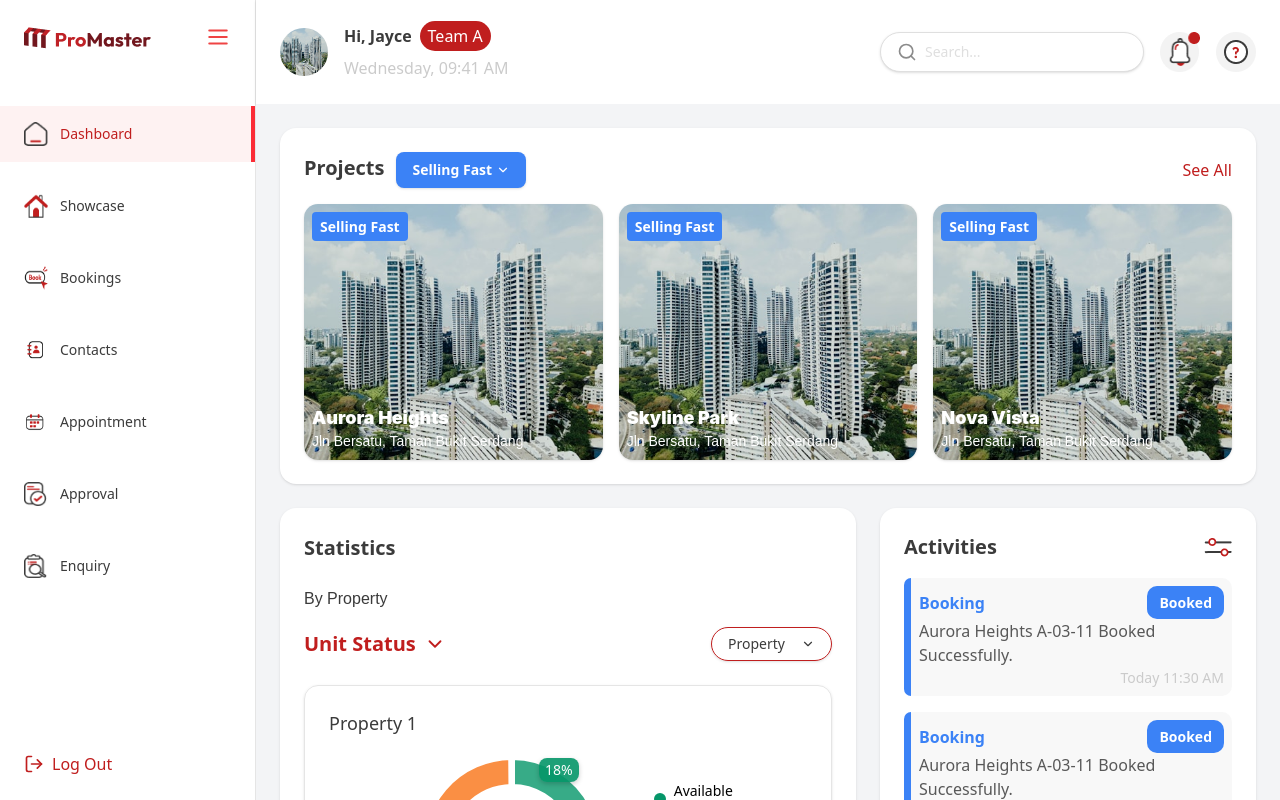
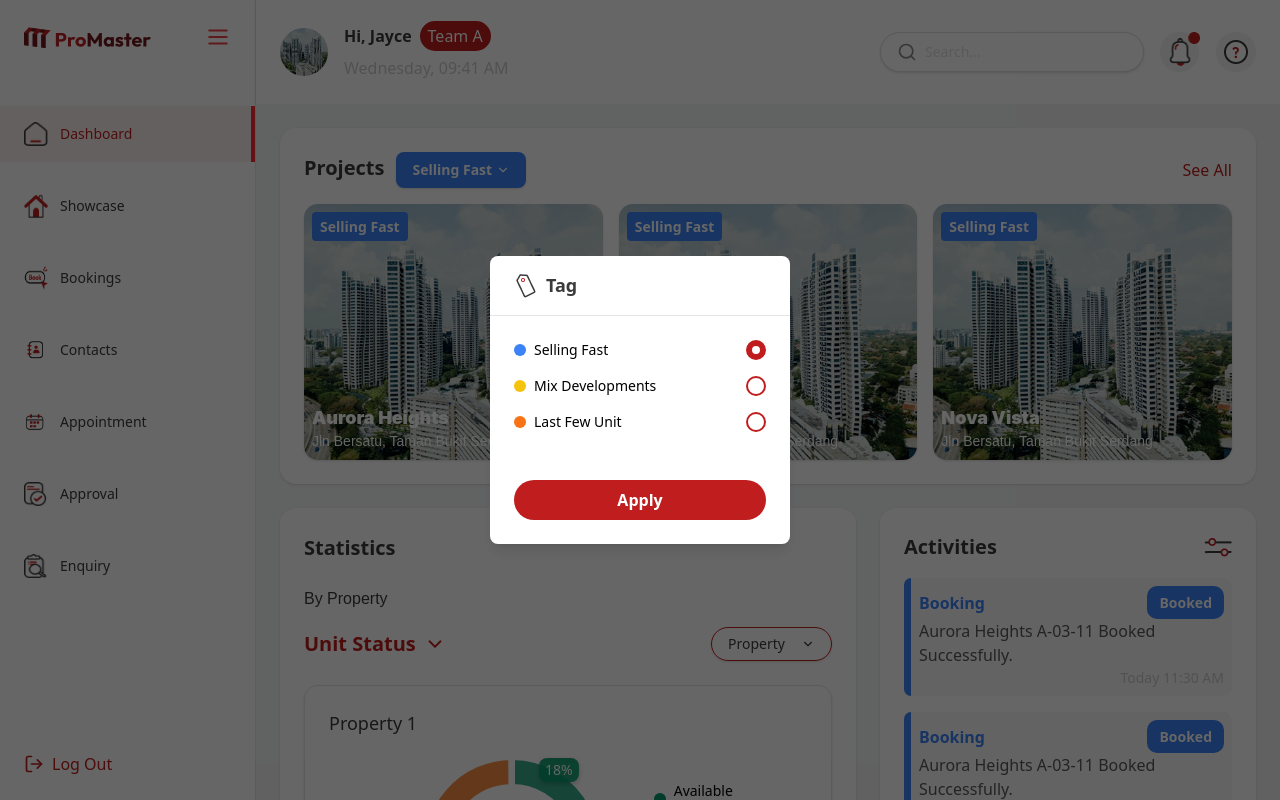
Before and after one commit to devLifeAg/ProMaster, a React (Vite) app: page /ProMaster/Dashboard in a window 1280 px wide. Both pictures are taken after a click on the button "Selling Fast". Built offline with nearby package versions, Linux system fonts and the light colour scheme.

Commit message:
add dashboard dialog

```diff
--- /dev/null
+++ b/src/components/DashboardDialog.tsx
@@ -0,0 +1,119 @@
+// components/TagDialog.tsx
+import { useEffect, useRef } from "react";
+import colors from "../styles/colors";
+import { IconPaths } from '../constants/consts';
+
+interface TagDialogProps {
+    onClose: () => void;
+    selected: string;
+    dialogType: number;
+    data: any;
+    onSelect: (value: string) => void;
+}
+
+// const tags = [
+//     { color: colors.brookedStatus, label: "Selling Fast", value: "selling_fast" },
+//     { color: colors.waitingStatus, label: "Mix Developments", value: "mix_developments" },
+//     { color: colors.reserveStatus, label: "Last Few Unit", value: "last_few_unit" },
+// ];
+
+export default function DashboardDialog({ onClose, selected, onSelect, dialogType, data }: TagDialogProps) {
+    const dialogRef = useRef<HTMLDivElement>(null);
+
+    useEffect(() => {
+        const handleClickOutside = (event: MouseEvent) => {
+            if (dialogRef.current && !dialogRef.current.contains(event.target as Node)) {
+                onClose();
+            }
+        };
+        document.addEventListener("mousedown", handleClickOutside);
+        return () => document.removeEventListener("mousedown", handleClickOutside);
+    }, [onClose]);
+
+    const getIcon = () => {
+        if (dialogType === 1) return IconPaths.filter;
+        if (dialogType === 2) return IconPaths.chart;
+        return IconPaths.tag;
+    };
+
+    const getTitle = () => {
+        if (dialogType === 1) return "Filter";
+        if (dialogType === 2) return "Chart Type";
+        return "Tag";
+    };
+
+    // const isTagType = dialogType === 0;
+
+    return (
+        <div className="fixed inset-0 z-50 flex items-center justify-center bg-black/60">
+            <div ref={dialogRef} className="bg-white rounded-md w-[300px] shadow-lg">
+                {/* Header */}
+                <div className="flex justify-between items-center px-6 py-4">
+                    <div className="flex items-center gap-2">
+                        <img src={getIcon()} style={{ width: 24, height: 24 }} alt="icon" />
+                        <div style={{ fontWeight: 700, fontSize: 18, color: colors.blackDark }}>{getTitle()}</div>
+                    </div>
+                    {dialogType == 1 && (
+                        <button style={{color: colors.redRuby, fontSize: 18, fontWeight: 500 }}
+                            className="cursor-pointer"
+                            onClick={() => onSelect("")}
+                        >
+                            Reset
+                        </button>
+                    )}
+                </div>
+                <hr />
+
+                {/* Nội dung */}
+                <div className="space-y-4 p-6">
+                    {(
+                        data.map((tag) => {
+                            const isSelected = selected === tag.value;
+                            return (
+                                <div key={tag.value} className="flex items-center justify-between">
+                                    {tag.color != null}
+                                    <div className="flex items-center gap-2">
+                                        {tag.color && (
+                                            <span
+                                                className="w-3 h-3 rounded-full"
+                                                style={{ backgroundColor: tag.color }}
+                                            />
+                                        )}
+                                        <span className="text-sm">{tag.label}</span>
+                                    </div>
+                                    <label className="relative cursor-pointer">
+                                        <input
+                                            type="radio"
+                                            name="tag"
+                                            checked={isSelected}
+                                            onChange={() => onSelect(tag.value)}
+                                            className="sr-only"
+                                        />
+                                        <div
+                                            className={`flex items-center justify-center rounded-full transition-all duration-150 w-5 h-5 ${isSelected ? "border-[6px]" : "border-2"
+                                                }`}
+                                            style={{ borderColor: colors.redRuby }}
+                                        >
+                                            {isSelected && <div className="w-1.5 h-1.5 rounded-full bg-white" />}
+                                        </div>
+                                    </label>
+                                </div>
+                            );
+                        })
+                    )}
+                </div>
+
+                {/* Footer */}
+                <div className="p-6">
+                    <button
+                        className="w-full cursor-pointer py-2 rounded-full text-white font-semibold"
+                        style={{ backgroundColor: colors.redRuby }}
+                        onClick={onClose}
+                    >
+                        Apply
+                    </button>
+                </div>
+            </div>
+        </div>
+    );
+}
--- a/src/constants/consts.tsx
+++ b/src/constants/consts.tsx
@@ -18,4 +18,7 @@ export const IconPaths = {
   help: `${ASSET_BASE}/icons/Help.png`,
   filter: `${ASSET_BASE}/icons/filterIcon.png`,
   buy: `${ASSET_BASE}/icons/buy.png`,
+  tag: `${ASSET_BASE}/icons/tag.png`,
+  chart: `${ASSET_BASE}/icons/chart.png`,
+
 };
--- a/src/pages/Dashboard/Dashboard.tsx
+++ b/src/pages/Dashboard/Dashboard.tsx
@@ -6,8 +6,10 @@ import { ChevronDown, ChevronLeft, ChevronRight } from "lucide-react";
 import colors from '../../styles/colors';
 import { CircleChart } from "../../components/CircleChart";
 import StatusCard from '../../components/StatusCard';
-import {ImagePaths, IconPaths} from '../../constants/consts';
+import { ImagePaths, IconPaths } from '../../constants/consts';
 import fonts from "../../styles/fonts";
+import TagDialog from "../../components/DashboardDialog";
+import { useState } from 'react';
 
 const chartData = [
   { label: "Available", value: 42, color: colors.availableStatus },
@@ -25,16 +27,109 @@ const floorData = [
 ];
 
 export default function DashboardContent() {
+  const [isDialogOpen, setDialogOpen] = useState(false);
+  const [selectedTag, setSelectedTag] = useState("selling_fast");
+  const [isDialogFilterOpen, setDialogFilterOpen] = useState(false);
+  const [selectedFilter, setSelectedFilter] = useState("appointments");
+
+  const [isDialogChart1Open, setDialogChart1Open] = useState(false);
+  const [selectedChart1, setSelectedChart1] = useState("unitStatus");
+
+  const [isDialogChart2Open, setDialogChart2Open] = useState(false);
+  const [selectedChart2, setSelectedChart2] = useState("salesStatus");
+
+  const [isDialogChart3Open, setDialogChart3Open] = useState(false);
+  const [selectedChart3, setSelectedChart3] = useState("today");
   return (
     <>
-    <div className="p-6">
+      <div className="p-6 relative">
+        {isDialogOpen && (
+          <TagDialog
+            dialogType={0}
+            selected={selectedTag}
+            onSelect={(val) => setSelectedTag(val)}
+            onClose={() => setDialogOpen(false)}
+            data={[
+              { color: colors.brookedStatus, label: "Selling Fast", value: "selling_fast" },
+              { color: colors.waitingStatus, label: "Mix Developments", value: "mix_developments" },
+              { color: colors.reserveStatus, label: "Last Few Unit", value: "last_few_unit" },
+            ]} // không cần
+          />
+
+        )}
+        {isDialogFilterOpen && (
+          <TagDialog
+            dialogType={1}
+            selected={selectedFilter}
+            onSelect={(val) => setSelectedFilter(val)}
+            onClose={() => setDialogFilterOpen(false)}
+            data={[
+              { value: "appointments", label: "Appointments" },
+              { value: "booking", label: "Booking" },
+              { value: "timeline", label: "Timeline" },
+            ]}
+          />
+
+        )}
+
+        {isDialogChart1Open && (
+          <TagDialog
+            dialogType={2}
+            selected={selectedChart1}
+            onSelect={(val) => setSelectedChart1(val)}
+            onClose={() => setDialogChart1Open(false)}
+            data={[
+              { value: "unitStatus", label: "Unit Status" },
+              { value: "salesStatus", label: "Sale Status" },
+              { value: "raceStatistic", label: "Race Statistic" },
+              { value: "sourceStatistic", label: "Source Statistic" },
+
+            ]}
+          />
+
+        )}
+
+        {isDialogChart2Open && (
+          <TagDialog
+            dialogType={2}
+            selected={selectedChart2}
+            onSelect={(val) => setSelectedChart2(val)}
+            onClose={() => setDialogChart2Open(false)}
+            data={[
+              { value: "salesStatus", label: "Sales Status" },
+              { value: "contactStatus", label: "Contact Status" },
+              { value: "contactActivity", label: "Contact Activity" },
+              { value: "contactAging", label: "Contact Aging" },
+
+            ]}
+          />
+
+        )}
+
+        {isDialogChart3Open && (
+          <TagDialog
+            dialogType={2}
+            selected={selectedChart3}
+            onSelect={(val) => setSelectedChart3(val)}
+            onClose={() => setDialogChart3Open(false)}
+            data={[
+              { value: "today", label: "Today" },
+              { value: "thisWeek", label: "This Week" },
+              { value: "thisMonth", label: "This Month" },
+            ]}
+          />
+
+        )}
+
+
         {/* Projects */}
         <Card className="mb-6">
           <CardContent>
             <div className="flex items-center justify-between mb-4">
               <span>
                 <span className="text-lg font-bold mr-3" style={{ color: colors.blackDark, fontSize: '20px', fontWeight: 700 }}>Projects</span>
-              <Button style={{background: colors.brookedStatus, fontWeight: 600, fontSize: 14}} className="text-white hover:bg-blue-600 rounded-md flex items-center gap-1 cursor-pointer">
+                <Button onClick={() => setDialogOpen(!isDialogOpen)}
+                  style={{ background: colors.brookedStatus, fontWeight: 600, fontSize: 14 }} className="text-white hover:bg-blue-600 rounded-md flex items-center gap-1 cursor-pointer">
                   Selling Fast
                   <ChevronDown size={14} />
                 </Button>
@@ -45,10 +140,10 @@ export default function DashboardContent() {
               {['Aurora Heights', 'Skyline Park', 'Nova Vista'].map((project, idx) => (
                 <div key={idx} className="relative w-1/3 rounded-xl overflow-hidden shadow cursor-pointer">
                   <img src={ImagePaths.avatar} alt={project} className="w-full h-64 object-cover" />
-                <div className="absolute top-2 left-2 rounded text-white px-2 py-1" style={{background: colors.brookedStatus, fontWeight: 600, fontSize: 14}}>Selling Fast</div>
+                  <div className="absolute top-2 left-2 rounded text-white px-2 py-1" style={{ background: colors.brookedStatus, fontWeight: 600, fontSize: 14 }}>Selling Fast</div>
                   <div className="absolute bottom-2 left-2 text-white">
-                  <p style={{fontSize: 18, fontWeight: 900, fontFamily: fonts.inter}}>{project}</p>
-                  <p style={{fontSize: 14, fontFamily: fonts.outfit}}>Jln Bersatu, Taman Bukit Serdang</p>
+                    <p style={{ fontSize: 18, fontWeight: 900, fontFamily: fonts.inter }}>{project}</p>
+                    <p style={{ fontSize: 14, fontFamily: fonts.outfit }}>Jln Bersatu, Taman Bukit Serdang</p>
                   </div>
                 </div>
               ))}
@@ -69,7 +164,7 @@ export default function DashboardContent() {
 
                   <div className="flex items-center justify-between mb-6">
                     <div className="flex items-center gap-2 cursor-pointer">
-                    <p style={{ color: colors.redRuby, fontSize: '20px', fontWeight: 700 }}>Unit Status</p>
+                      <p onClick={() => setDialogChart1Open(!isDialogChart1Open)} style={{ color: colors.redRuby, fontSize: '20px', fontWeight: 700 }}>Unit Status</p>
                       <ChevronDown size={22} color={colors.redRuby} />
                     </div>
                     <Button variant="custom" className="rounded-full flex items-center gap-4 cursor-pointer" style={{ padding: '6px 16px', border: `1px solid ${colors.redRuby}`, color: colors.blackDark, fontSize: '14px', backgroundColor: 'transparent' }}>
@@ -85,7 +180,7 @@ export default function DashboardContent() {
                   <div className="mb-4" style={{ color: colors.blackDark, fontSize: '16px', fontFamily: fonts.outfit }}>By Personnel</div>
                   <div className="flex items-center justify-between mb-6">
                     <div className="flex items-center gap-2 cursor-pointer">
-                    <p style={{ color: colors.redRuby, fontSize: '20px', fontWeight: 700 }}>Sale Status</p>
+                      <p onClick={() => setDialogChart2Open(!isDialogChart2Open)} style={{ color: colors.redRuby, fontSize: '20px', fontWeight: 700 }}>Sales Status</p>
                       <ChevronDown size={22} color={colors.redRuby} />
                     </div>
                     <Button variant="custom" className="rounded-full flex items-center gap-4 cursor-pointer" style={{ padding: '6px 16px', border: `1px solid ${colors.redRuby}`, color: colors.blackDark, fontSize: '14px', backgroundColor: 'transparent' }}>
@@ -100,7 +195,7 @@ export default function DashboardContent() {
                   <div className="mb-4" style={{ color: colors.blackDark, fontSize: '16px', fontFamily: fonts.outfit }}>By Period</div>
                   <div className="flex items-center justify-between mb-6">
                     <div className="flex items-center gap-2 cursor-pointer">
-                    <p style={{ color: colors.redRuby, fontSize: '20px', fontWeight: 700 }}>Sales Today</p>
+                      <p onClick={() => setDialogChart3Open(!isDialogChart3Open)} style={{ color: colors.redRuby, fontSize: '20px', fontWeight: 700 }}>Sales Today</p>
                       <ChevronDown size={22} color={colors.redRuby} />
                     </div>
                     <Button variant="custom" className="rounded-full flex items-center gap-4" style={{ padding: '6px 16px', border: `1px solid ${colors.redRuby}`, color: colors.blackDark, fontSize: '14px', backgroundColor: 'transparent' }}>
@@ -142,7 +237,7 @@ export default function DashboardContent() {
             <CardContent className="flex flex-col h-full justify-between">
               <div className="flex items-center justify-between mb-4">
                 <div style={{ fontSize: '20px', fontWeight: 700, color: colors.blackDark }}>Activities</div>
-              <img src={IconPaths.filter} alt="icon filter" />
+                <img className="cursor-pointer" src={IconPaths.filter} onClick={() => setDialogFilterOpen(!isDialogFilterOpen)} alt="icon filter" />
               </div>
               <div className="flex flex-col justify-between h-full flex-1">
                 <div className="space-y-4">
```
Lines whose indentation alone changed are shown as unchanged.
